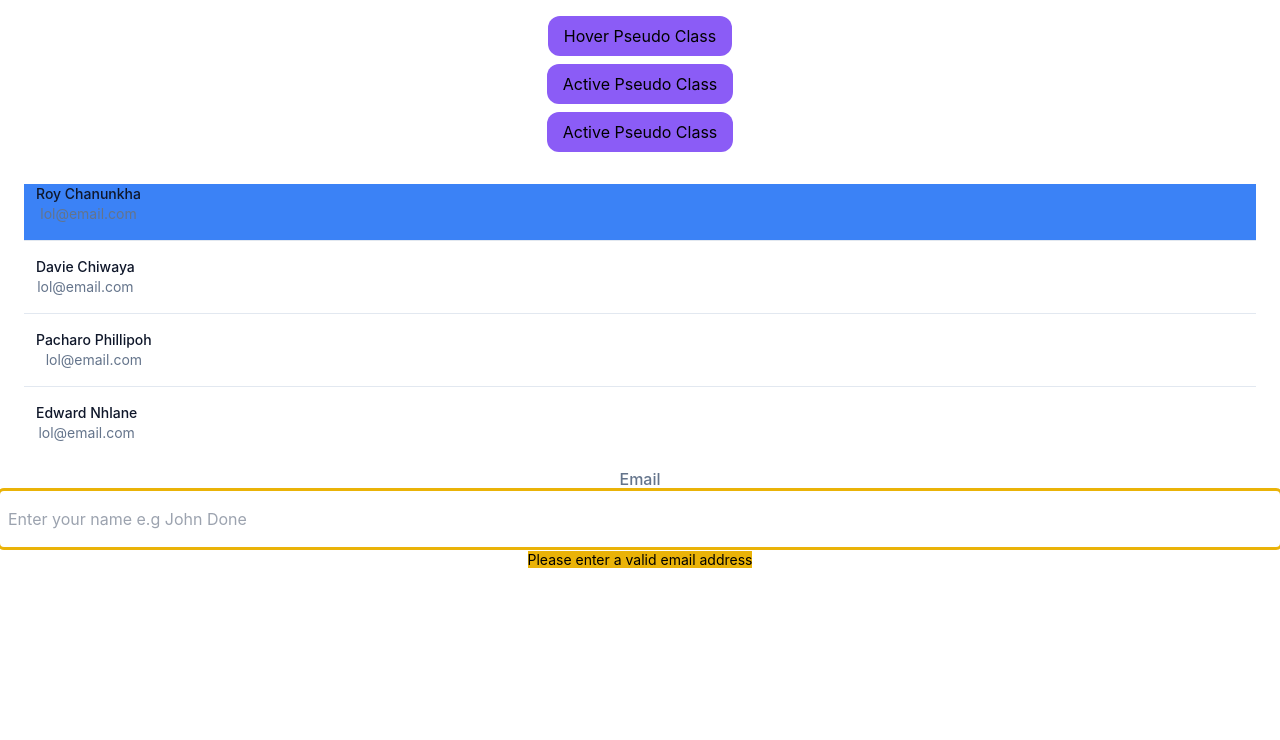
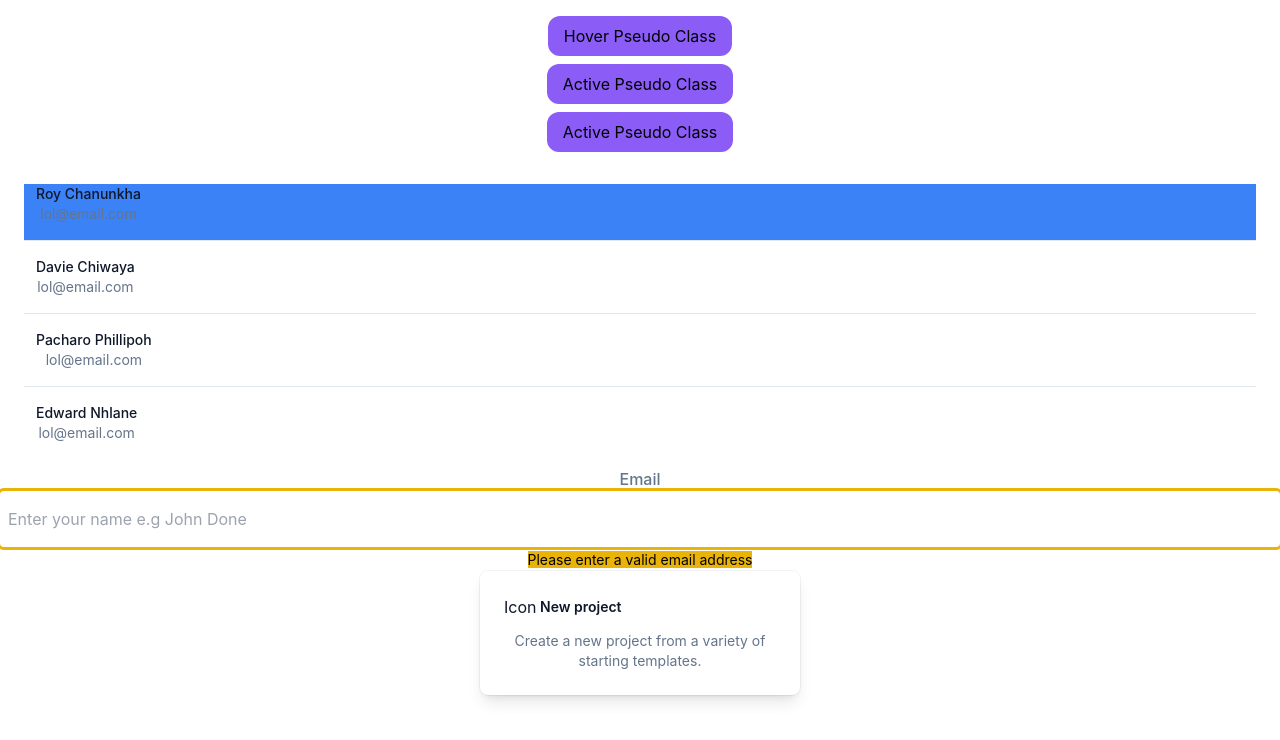
Before and after one commit to Skipper-116/tailwind-tut, a Next.js app: page /pseudo-classes in a window 1280 px wide. Shown: the top 740 px of the page. Built offline with nearby package versions, Linux system fonts and the light colour scheme.

Commit message:
group and peer utilities mastered

```diff
--- a/pages/pseudo-classes.js
+++ b/pages/pseudo-classes.js
@@ -27,6 +27,13 @@ function PseudoClass() {
                 <input className=" peer required:outline-none required:ring required:ring-red-500 valid:outline-none valid:ring valid:ring-green-500 py-4 px-2 rounded mx-0 w-full invalid:outline-none invalid:ring invalid:ring-yellow-500" required type="email" id="name" placeholder="Enter your name e.g John Done"></input>
                 <span className="mt-2 invisible peer-invalid:visible bg-yellow-500 text-sm">Please enter a valid email address</span>
             </label>
+            <a href="#" class="group block max-w-xs mx-auto rounded-lg p-6 bg-white ring-1 ring-slate-900/5 shadow-lg space-y-3 hover:bg-sky-500 hover:ring-sky-500">
+                <div class="flex items-center space-x-3">
+                    <p class="h-6 w-6 text-slate-900 group-hover:text-slate-50" fill="none" viewBox="0 0 24 24">Icon</p>
+                    <h3 class="text-slate-900 group-hover:text-white text-sm font-semibold">New project</h3>
+                </div>
+                <p class="text-slate-500 group-hover:text-white text-sm">Create a new project from a variety of starting templates.</p>
+            </a>
         </div>
     )
 }
```
